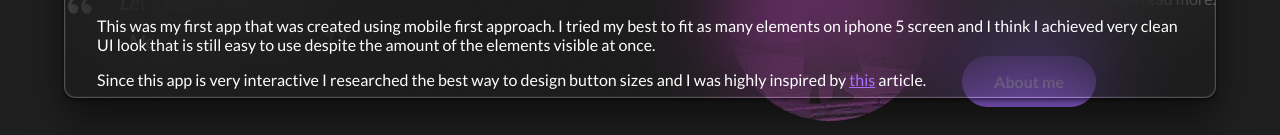
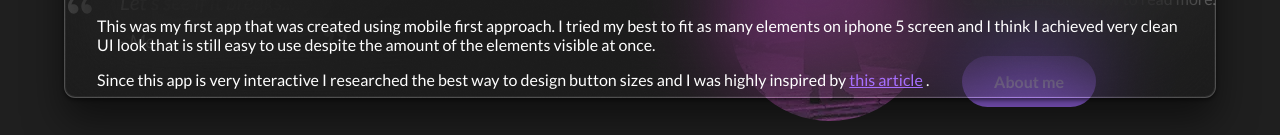
Before and after one commit to goodideagiver/purple-dev-react, a Next.js app: page / in a window 1280 px wide. Both pictures are taken after a click on the button "Check out". Shown: the part 1879-2014 px from the top of the page. Built offline with nearby package versions, Linux system fonts and the light colour scheme.

Commit message:
Refactor roadmapper article

```diff
--- a/src/components/UI/projectCards/data/articles/Roadmapper.js
+++ b/src/components/UI/projectCards/data/articles/Roadmapper.js
@@ -6,6 +6,7 @@ import { ArticleTemplate } from './ArticleTools/ArticleTemplate/ArticleTemplate'
 import { Gallery } from './ArticleTools/Gallery';
 
 import classes from './ArticleTools/ArticleTemplate/ArticleTemplate.module.css';
+import { ExternalLink } from '../../../ExternalLink/ExternalLink';
 
 const images = [
 	{ src: roadmapper1 },
@@ -24,15 +25,10 @@ const WhatDidILearn = () => (
 		<p>
 			Since this app is very interactive I researched the best way to design
 			button sizes and I was highly inspired by{' '}
-			<a
-				className={classes.externalLink}
-				target='_blank'
-				rel='noopener noreferrer'
-				href='https://uxmovement.com/mobile/optimal-size-and-spacing-for-mobile-buttons/'
-			>
-				this
-			</a>{' '}
-			article.{' '}
+			<ExternalLink href='https://uxmovement.com/mobile/optimal-size-and-spacing-for-mobile-buttons/'>
+				this article
+			</ExternalLink>{' '}
+			.{' '}
 		</p>
 		<p>
 			This was my first project written in TypeScript. At the beginning I
@@ -45,14 +41,9 @@ const WhatDidILearn = () => (
 		</p>
 		<p>
 			The thing I'm most proud of is{' '}
-			<a
-				className={classes.externalLink}
-				href='https://github.com/goodideagiver/roadmapper-ts/blob/master/src/components/AddPointModal/AddPointModal.tsx'
-				target='_blank'
-				rel='noopener noreferrer'
-			>
+			<ExternalLink href='https://github.com/goodideagiver/roadmapper-ts/blob/master/src/components/AddPointModal/AddPointModal.tsx'>
 				AddPointModal
-			</a>{' '}
+			</ExternalLink>{' '}
 			component. It is a modal that is used to add new points to the roadmap. At
 			least it was planned to use for it. Hovewer I realized at some point durng
 			development that this component could be used for other purposes as well.
```
